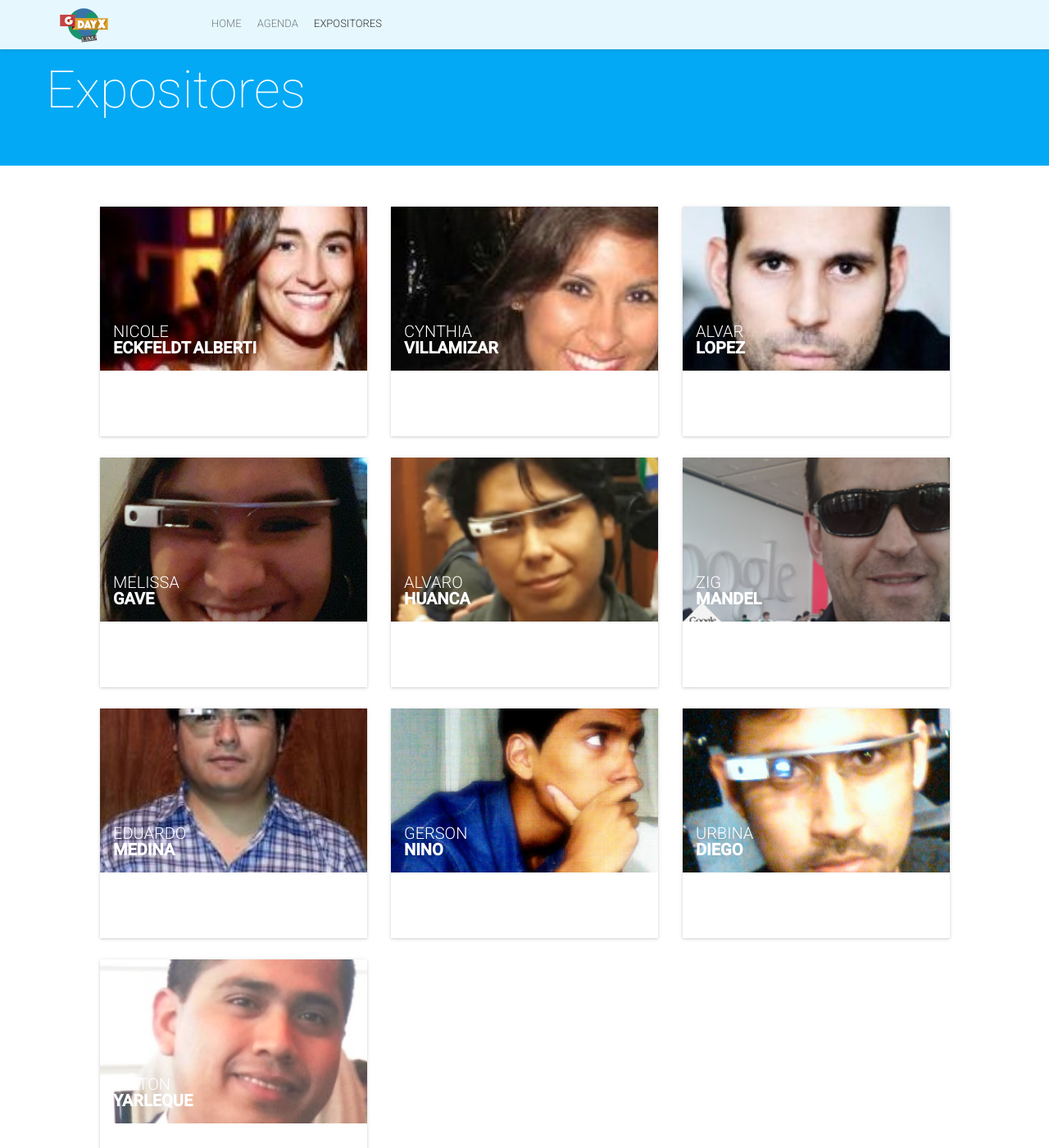
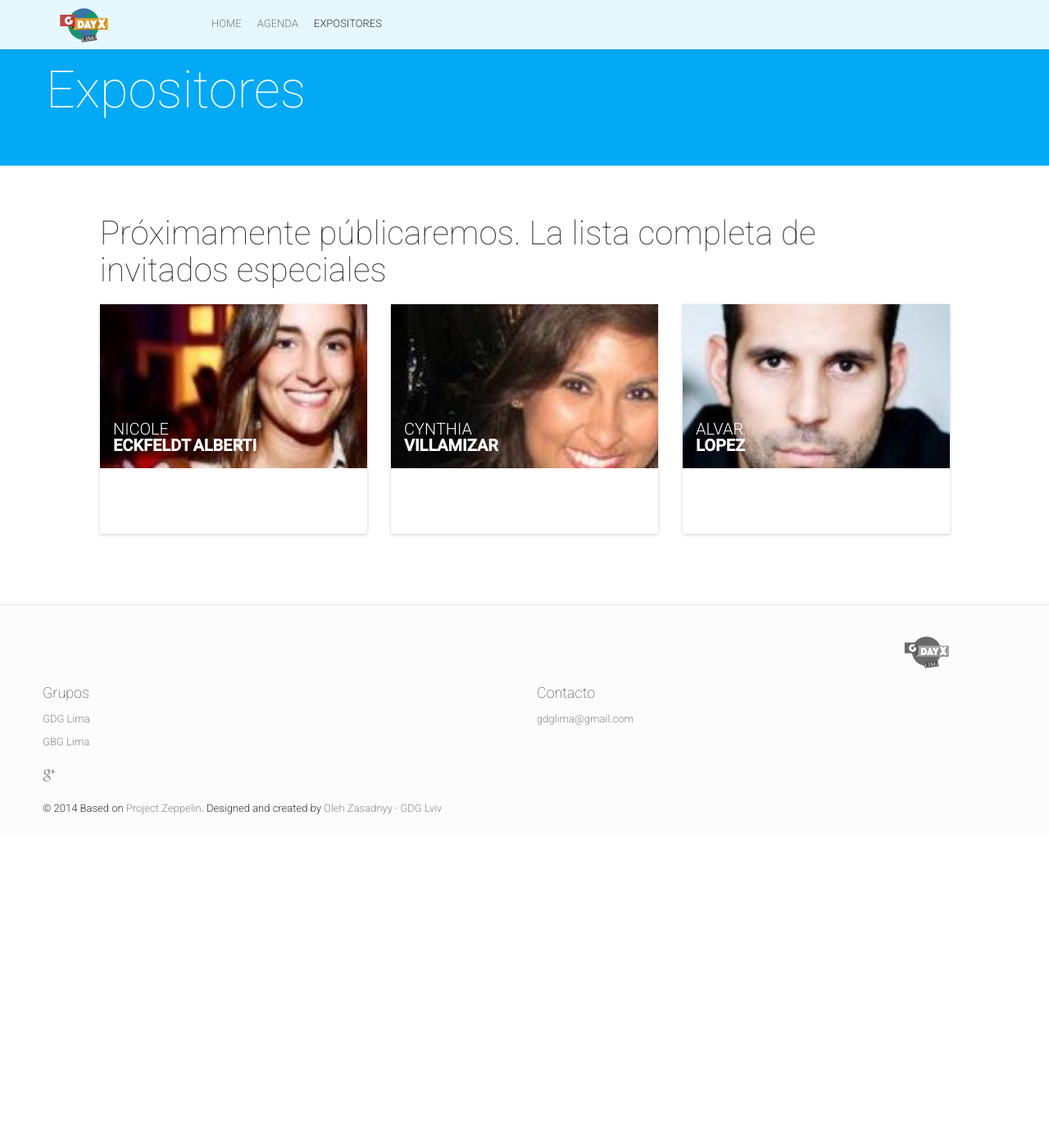
Before and after one commit to GDGLima/gdayx2014, a Jekyll site: the page built from speakers.html, in a window 1280 px wide and 1400 px high, scrolled down 198 px. Shown: the whole window at 82% size. Built offline with Jekyll 4.4.1, drawn with Linux system fonts in a browser that asks for light colours; nearby versions of some CDN libraries; comment, search, counter and statistics services are not loaded; after the commit the page ends 1216 px from its top, so only the background shows below that; some of the changed lines change nothing that is shown.

Commit message:
fix index hashtag
fix index hashtag

```diff
--- a/_config.yml
+++ b/_config.yml
@@ -6,7 +6,6 @@ exclude: ['/automation/', 'README.md', 'LICENCE.txt', 'CNAME']
 
 # Site Settings
 title: "Gdayx Lima 2014"
-emailGBG: "gbglimape@gmail.com"
 emailGDG: "gdglima@gmail.com"
 description: "GdayxLima 2014"
 baseurl: ""
@@ -79,7 +78,7 @@ rockstarSpeakersTitle: "Rockstar speakers"
 rockstarSpeakersButtonText: "+Expositores"
 
 # Location Block
-locationBlockTitle: "Local"
+locationBlockTitle: "Ubicación"
 eventLocationName: "USMP - Facultad de Ingeniería y Arquitectura"
 eventLocationLink: ""
 eventStreetAddress: "Av. La Fontana 1250 Urb. Sta. Patricia 2da Etapa La Molina"
@@ -101,7 +100,7 @@ mapMobileCenterCoordinates: "-12.0723315,-76.94166519999999"
 
 # Tweets Feed Block
 tweetsFeedTitle: "¡Interactúa con nosotros!"
-twitterHashTag: "gdayx"
+twitterHashTag: "gdayxlima"
 # twitterFeed: "http://lviv.gdg.org.ua/tweetledee/favoritesjson.php?c=10&cache_interval=900"
 
 # Partners Block
@@ -148,7 +147,6 @@ footerBlocks:
   title: "Contacto"
   links:
    - {link: "mailto:gdglima@gmail.com", text: "gdglima@gmail.com"}
-   - {link: "mailto:gbglimape@gmail.com", text: "gbglimape@gmail.com"}
 
 
 # Blog
--- a/_data/speakers.yml
+++ b/_data/speakers.yml
@@ -17,7 +17,7 @@
   surname: "Villamizar"
   company: "Account Manager-Large Client Strategy  Google"
   title: ""
-  bio: '<p></p>'
+  bio: '<p>Account Manager-Large Client Strategy  Google</p>'
   thumbnailUrl: cvillamizar.jpg
   rockstar: true
   social:
@@ -29,107 +29,8 @@
   surname: "Lopez"
   company: "Program Manager en Google UK"
   title: ""
-  bio: '<p></p>'
+  bio: '<p>Alvar López es empleado de Google desde 2006 y actualmente trabaja en el equipo de "Outreach" para Mercados Emergentes, radicado en México. Trabaja como Gerente de Programas para Latinoamérica, sobretodo en los programas Google Business Groups y Web Academy. Anteriormente trabajó en el equipo de Calidad de Búsqueda y antes se licenció como Ingeniero en Telecomunicación por la Universitat Pompeu Fabra de Barcelona, España, además de conseguir una maestría en el mismo ámbito. </p>'
   thumbnailUrl: alopez.jpg
   rockstar: true
   social:
     - {name: "google-plus", link: "https://plus.google.com/u/0/+AlvarLopez/posts"}
-
-
--
-  id: 5
-  name: "Melissa"
-  surname: "Gave"
-  company: "GDG Women Lima"
-  title: ""
-  bio: "Ingeniero en Computación y Sistemas.Organizer del GDG Women Lima."
-  thumbnailUrl: mgave.jpg
-  rockstar: false
-  social:
-    - {name: "google-plus", link: "https://plus.google.com/+MelissaGave/posts"}
-    - {name: "twitter", link: "https://twitter.com/MelissaGaveM"}
-
--
-  id: 8
-  name: "Alvaro"
-  surname: "Huanca"
-  company: "GDG Lima"
-  title: ""
-  bio: "Ingeniero en Computación y Sistemas.  Manager del GDG Lima."
-  thumbnailUrl: ahuanca.jpg
-  rockstar: false
-  social:
-    - {name: "google-plus", link: "https://plus.google.com/u/0/+AlvaroDavid/posts"}
-    - {name: "twitter", link: "https://twitter.com/AlvarDev"}
-
--
-  id: 11
-  name: "Zig"
-  surname: "Mandel"
-  company: "Google Developer Expert"
-  title: ""
-  bio: ""
-  thumbnailUrl: zmandel.png
-  rockstar: false
-  social:
-    - {name: "google-plus", link: "https://plus.google.com/u/0/+ZigMandelCloudware/posts"}
-    - {name: "twitter", link: ""}
-
-
-
-
--
-  id: 12
-  name: "Eduardo"
-  surname: "Medina"
-  company: "GDG Lima"
-  title: ""
-  bio: " Especialista en Desarrollo Mòvil ,  Organizer del GDG Lima, Instructor de aplicaciòn mòviles y  Lìder Tècnico Android en OnlinestudioProductions."
-  thumbnailUrl: emedina.jpg
-  rockstar: false
-  social:
-    - {name: "google-plus", link: "https://plus.google.com/u/0/+EduardoJoseMedinaAlfaro/posts"}
-    - {name: "twitter", link: "https://twitter.com/eduardomedina"}
-
-
--
-  id: 14
-  name: "Gerson"
-  surname: "Nino"
-  company: "GDG Lima"
-  title: ""
-  bio: "Estudiante de Ciencias de la Computación, entusiasta investigador  y Organizador del GDGLima"
-  thumbnailUrl: gnino.jpg
-  rockstar: false
-  social:
-    - {name: "google-plus", link: "https://plus.google.com/u/0/+GersonNi%C3%B1oDiaz/posts"}
-    - {name: "twitter", link: "https://twitter.com/07Gond"}
-
-
--
-  id: 22
-  name: "Urbina"
-  surname: "Diego"
-  company: "GDG  Lima"
-  title: ""
-  bio: "Ingeniero de Sistemas e investigador. Google Apps Deployment Specialist. Manager del GDG Lima."
-  thumbnailUrl: durbina.jpg
-  rockstar: false
-  social:
-    - {name: "google-plus", link: "https://plus.google.com/u/0/+DiegoUrbinaLopez/posts"}
-    - {name: "twitter", link: "https://twitter.com/AlevanDie"}
-
-
-
--
-  id: 25
-  name: "Milton"
-  surname: "Yarleque"
-  company: "Organizador GDG Lima"
-  title: ""
-  bio: "Desarrolador. IT Specialist en IBM del Perú. Organizador en GDG Lima .Con experiencia en diferentes rubros como banca ,aviacion comercial, industria farmacéutica y telecomunicaciones."
-  thumbnailUrl: myarleque.jpg
-  rockstar: false
-  social:
-    - {name: "google-plus", link: "https://plus.google.com/u/0/+MiltonYarleque/posts"}
-    - {name: "twitter", link: "https://twitter.com/myarleq"}
--- a/_includes/speakers-list.html
+++ b/_includes/speakers-list.html
@@ -2,6 +2,8 @@
 <section id="speakers" class="speakers">
     <div class="content-wrapper">
         <div class="col-lg-10 col-lg-offset-1">
+        <h4 class="schedule-table-heading">Próximamente públicaremos. La lista completa de invitados especiales</h4>
+
             <div class="row text-left appear-animation-trigger">
                 {% for speaker in site.data.speakers %}
                 <div class="effect-wrapper appear-animation col-md-4 col-sm-6 col-xs-12">
```
Also changed, not shown: 9 other files.
